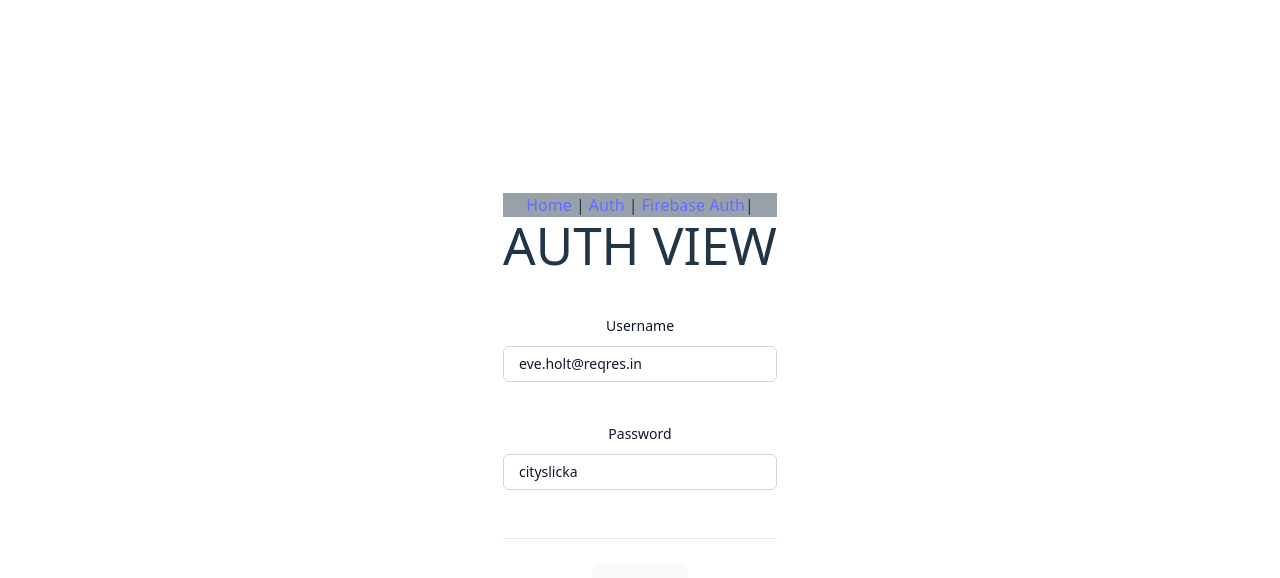
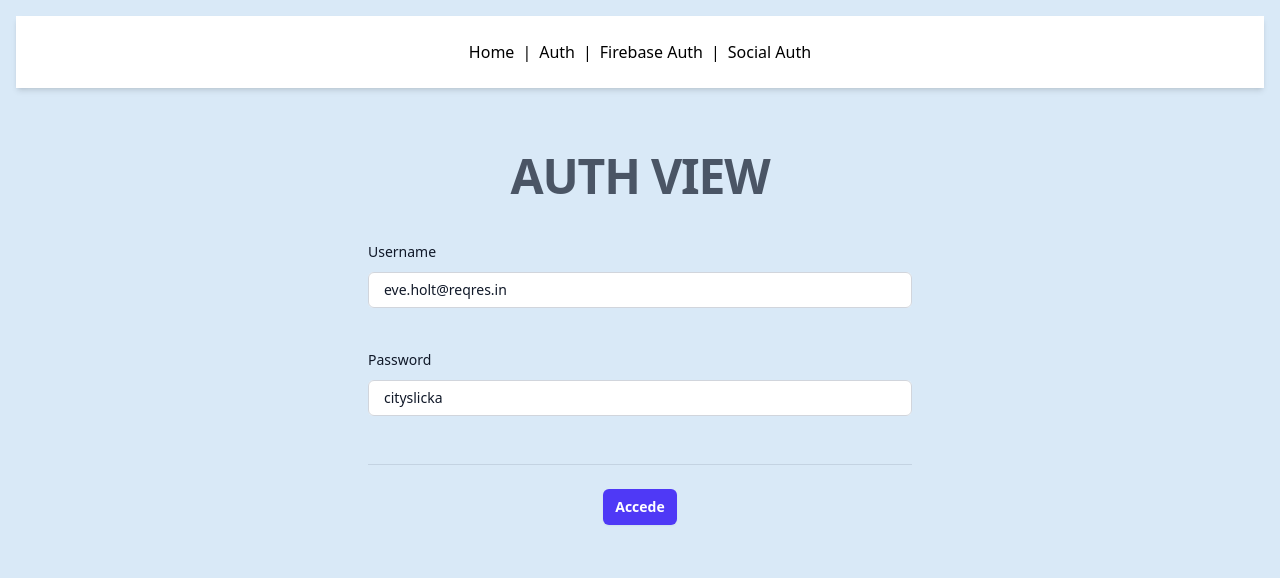
Before and after one commit to srg1995/authproject, a Vue app: page /auth in a window 1280 px wide. Shown: the top 578 px of the page. Built offline with nearby package versions, Linux system fonts and the light colour scheme.

Commit message:
facebook and github auth config + style app

```diff
--- a/index.html
+++ b/index.html
@@ -1,4 +1,4 @@
-<!doctype html>
+<!DOCTYPE html>
 <html lang="en">
   <head>
     <meta charset="UTF-8" />
--- a/src/App.vue
+++ b/src/App.vue
@@ -1,8 +1,31 @@
 <template>
-  <nav>
-    <router-link :to="{ name: 'home' }">Home</router-link> |
-    <router-link :to="{ name: 'auth' }">Auth</router-link> |
-    <router-link :to="{ name: 'firebase' }">Firebase Auth</router-link>|
+  <nav class="bg-white shadow-md p-4 flex items-center justify-center m-4">
+    <div
+      class="p-2 cursor-pointer hover:bg-blue-300 hover:text-white rounded-md"
+    >
+      <router-link :to="{ name: 'home' }">Home</router-link>
+    </div>
+
+    <div>|</div>
+    <div
+      class="p-2 cursor-pointer hover:bg-blue-300 hover:text-white rounded-md"
+    >
+      <router-link :to="{ name: 'auth' }">Auth</router-link>
+    </div>
+
+    <div>|</div>
+    <div
+      class="p-2 cursor-pointer hover:bg-blue-300 hover:text-white rounded-md"
+    >
+      <router-link :to="{ name: 'firebase' }">Firebase Auth</router-link>
+    </div>
+
+    <div>|</div>
+    <div
+      class="p-2 cursor-pointer hover:bg-blue-300 hover:text-white rounded-md"
+    >
+      <router-link :to="{ name: 'social' }">Social Auth</router-link>
+    </div>
   </nav>
   <router-view />
 </template>
--- a/src/router/index.ts
+++ b/src/router/index.ts
@@ -7,11 +7,13 @@ import {
   createWebHistory,
   type RouteRecordRaw,
 } from "vue-router";
+import SocialView from "../views/SocialView.vue";
 
 const routes: Array<RouteRecordRaw> = [
   { path: "/", name: "home", component: HomeView },
   { path: "/auth", name: "auth", component: AuthView },
   { path: "/firebase", name: "firebase", component: FirebaseView },
+  { path: "/social", name: "social", component: SocialView },
 ];
 
 const router = createRouter({ history: createWebHistory(), routes });
--- a/src/styles/main.css
+++ b/src/styles/main.css
@@ -1,80 +1,5 @@
 @import "tailwindcss";
-:root {
-  font-family: system-ui, Avenir, Helvetica, Arial, sans-serif;
-  line-height: 1.5;
-  font-weight: 400;
 
-  font-synthesis: none;
-  text-rendering: optimizeLegibility;
-  -webkit-font-smoothing: antialiased;
-  -moz-osx-font-smoothing: grayscale;
+:root{
+  background-color: rgba(175, 209, 239, 0.468);
 }
-
-a {
-  font-weight: 500;
-  color: #646cff;
-  text-decoration: inherit;
-}
-a:hover {
-  color: #535bf2;
-}
-
-nav {
-  background-color: #21354776;
-}
-
-body {
-  margin: 0;
-  display: flex;
-  place-items: center;
-  min-width: 320px;
-  min-height: 100vh;
-}
-
-h1 {
-  font-size: 3.2em;
-  line-height: 1.1;
-}
-
-button {
-  border-radius: 8px;
-  border: 1px solid transparent;
-  padding: 0.6em 1.2em;
-  font-size: 1em;
-  font-weight: 500;
-  font-family: inherit;
-  background-color: #1a1a1a;
-  cursor: pointer;
-  transition: border-color 0.25s;
-}
-button:hover {
-  border-color: #646cff;
-}
-button:focus,
-button:focus-visible {
-  outline: 4px auto -webkit-focus-ring-color;
-}
-
-.card {
-  padding: 2em;
-}
-
-#app {
-  max-width: 1280px;
-  margin: 0 auto;
-  padding: 2rem;
-  text-align: center;
-}
-
-@media (prefers-color-scheme: light) {
-  :root {
-    color: #213547;
-    background-color: #ffffff;
-  }
-  a:hover {
-    color: #747bff;
-  }
-  button {
-    background-color: #f9f9f9;
-  }
-}
--- a/src/views/AuthView.vue
+++ b/src/views/AuthView.vue
@@ -1,5 +1,10 @@
 <template>
-  <h1>AUTH VIEW</h1>
+  <section class="max-w-xl mx-auto py-12 px-4">
+    <h1
+      class="text-center text-4xl font-extrabold text-gray-600 tracking-tight sm:text-5xl"
+    >
+      AUTH VIEW
+    </h1>
     <form>
       <div class="space-y-12">
         <div class="border-b border-gray-900/10 pb-12">
@@ -61,6 +66,7 @@
         </button>
       </div>
     </form>
+  </section>
 </template>
 
 <script lang="ts" setup>
--- a/src/views/FirebaseView.vue
+++ b/src/views/FirebaseView.vue
@@ -1,5 +1,10 @@
 <template>
-  <h1>FIREBASE VIEW</h1>
+  <section class="max-w-xl mx-auto py-12 px-4">
+    <h1
+      class="text-center text-4xl font-extrabold text-gray-600 tracking-tight sm:text-5xl"
+    >
+      FIREBASE VIEW
+    </h1>
     <form>
       <div class="space-y-12">
         <div class="border-b border-gray-900/10 pb-12">
@@ -61,6 +66,7 @@
         </button>
       </div>
     </form>
+  </section>
 </template>
 
 <script lang="ts" setup>
--- a/src/views/HomeView.vue
+++ b/src/views/HomeView.vue
@@ -1,5 +1,11 @@
 <template>
-  <h1>HOME VIEW</h1>
+  <section class="max-w-xl mx-auto py-12 px-4">
+    <h1
+      class="text-center text-4xl font-extrabold text-gray-600 tracking-tight sm:text-5xl"
+    >
+      HOME VIEW
+    </h1>
+  </section>
 </template>
 
 <script lang="ts" setup></script>
--- /dev/null
+++ b/src/views/SocialView.vue
@@ -0,0 +1,76 @@
+<template>
+  <section class="max-w-xl mx-auto py-12 px-4">
+    <h1
+      class="text-center text-4xl font-extrabold text-gray-600 tracking-tight sm:text-5xl"
+    >
+      SOCIAL AUTH VIEW
+    </h1>
+    <div className="flex flex-col gap-4 p-6">
+      <button
+        className="px-4 py-2 bg-blue-500 text-white font-semibold rounded-lg shadow-md hover:bg-blue-600 focus:outline-none focus:ring-2 focus:ring-blue-400 focus:ring-opacity-75"
+        @click="loginGoogle"
+      >
+        Login with Google
+      </button>
+      <button
+        className="px-4 py-2 bg-blue-500 text-white font-semibold rounded-lg shadow-md hover:bg-blue-600 focus:outline-none focus:ring-2 focus:ring-blue-400 focus:ring-opacity-75"
+        @click="loginFacebook"
+      >
+        Login with Facebook
+      </button>
+
+      <button
+        className="px-4 py-2 bg-blue-500 text-white font-semibold rounded-lg shadow-md hover:bg-blue-600 focus:outline-none focus:ring-2 focus:ring-blue-400 focus:ring-opacity-75"
+        @click="loginGithub"
+      >
+        Login with Github
+      </button>
+    </div>
+  </section>
+</template>
+
+<script lang="ts" setup>
+import {
+  getAuth,
+  GoogleAuthProvider,
+  FacebookAuthProvider,
+  signInWithPopup,
+  GithubAuthProvider,
+} from "firebase/auth";
+
+const auth = getAuth();
+const googleProvider = new GoogleAuthProvider();
+const facebookAuthProvider = new FacebookAuthProvider();
+const githubAuthProvider = new GithubAuthProvider();
+
+const loginGoogle = () => {
+  signInWithPopup(auth, googleProvider)
+    .then(() => {
+      alert("Login exitoso con Google");
+    })
+    .catch(() => {
+      alert("No se ha podido hacer el login con Google");
+    });
+};
+const loginFacebook = () => {
+  signInWithPopup(auth, facebookAuthProvider)
+    .then(() => {
+      alert("Login exitoso con Facebook");
+    })
+    .catch(() => {
+      alert("No se ha podido hacer el login con Facebook");
+    });
+};
+
+const loginGithub = () => {
+  signInWithPopup(auth, githubAuthProvider)
+    .then(() => {
+      alert("Login exitoso con Github");
+    })
+    .catch(() => {
+      alert("No se ha podido hacer el login con Github");
+    });
+};
+</script>
+
+<style scoped></style>
```
Lines whose indentation alone changed are shown as unchanged.
